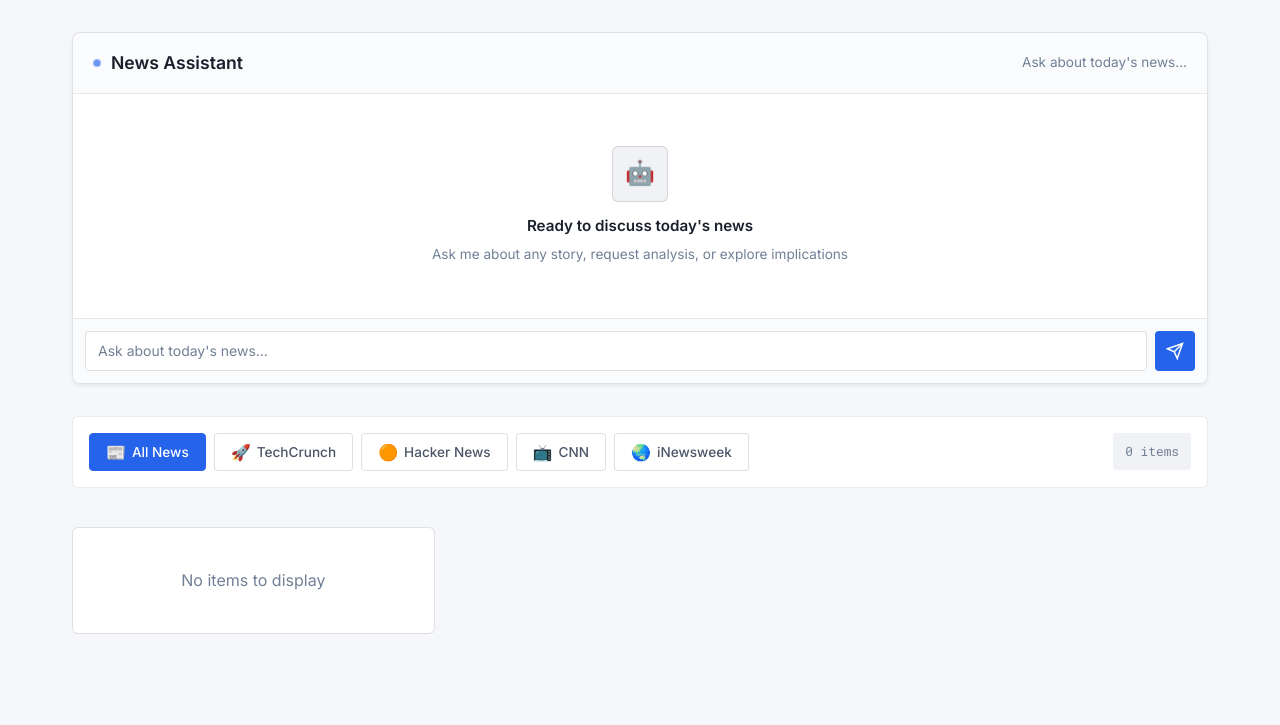
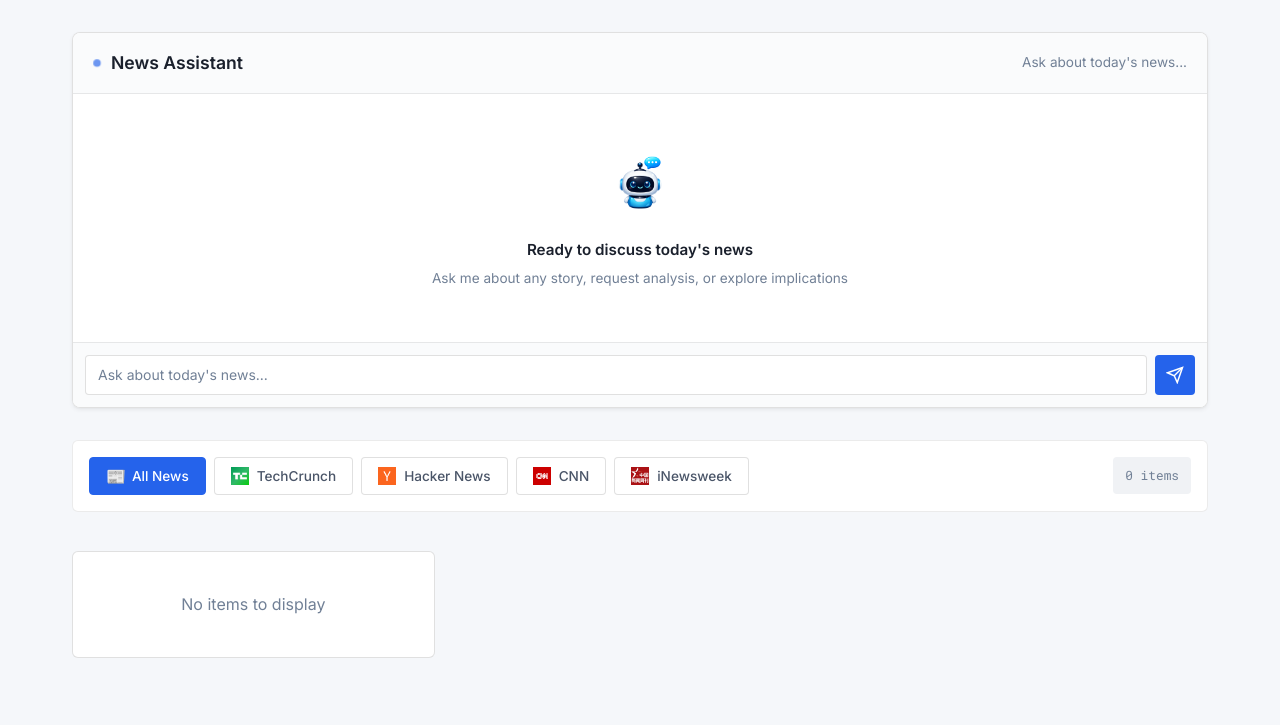
Before and after one commit to YuHuang0525/daily-news-agent, a Flask app: page / in a window 1280 px wide. Shown: the part 244-969 px from the top of the page. Run offline with Flask 3, Linux system fonts and the light colour scheme; data that the repository does not hold is empty.

Commit message:
enhance: update icons

```diff
--- a/static/app.js
+++ b/static/app.js
@@ -64,20 +64,39 @@ const createCard = (item, index) => {
   card.dataset.source = item.source || "";
 
   const credClass = item.credibility_label || "medium";
-  const sourceInitials = (item.source || "N/A").substring(0, 2).toUpperCase();
+  const sourceName = item.source || "Unknown";
+
+  // Map source names to logo filenames
+  const sourceLogos = {
+    "TechCrunch": "techcrunch.png",
+    "Hacker News": "hackernews.png",
+    "CNN": "cnn.png",
+    "iNewsweek": "inewsweek.png",
+    "Washington Post": "wapo.png"
+  };
+
+  const logoFile = sourceLogos[sourceName];
+  const sourceIconHTML = logoFile
+    ? `<img src="/static/icons/${logoFile}" alt="${sourceName}" class="source-logo" />`
+    : `<div class="source-icon-text">${sourceName.substring(0, 2).toUpperCase()}</div>`;
 
   const tags = (item.tags || [])
     .slice(0, 3)
     .map((tag) => `<span class="tag">${escapeHtml(tag)}</span>`)
     .join("");
 
+  // Only show badge for low credibility
+  const credBadgeHTML = credClass === 'low'
+    ? `<span class="cred-badge ${credClass}">${credClass}</span>`
+    : '';
+
   card.innerHTML = `
     <div class="card-header">
       <div class="card-source">
-        <div class="source-icon">${sourceInitials}</div>
+        ${sourceIconHTML}
         <span class="source-name">${escapeHtml(item.source || "Unknown")}</span>
       </div>
-      <span class="cred-badge ${credClass}">${credClass}</span>
+      ${credBadgeHTML}
     </div>
     <div class="card-content">
       <div class="card-title-row">
--- a/static/styles.css
+++ b/static/styles.css
@@ -257,16 +257,19 @@ main {
 }
 
 .chat-welcome-icon {
-  width: 56px;
-  height: 56px;
-  border-radius: var(--radius-md);
-  background: var(--bg-hover);
-  border: 1px solid var(--border-medium);
+  width: 80px;
+  height: 80px;
   display: flex;
   align-items: center;
   justify-content: center;
   margin: 0 auto 12px;
   font-size: 1.5rem;
+}
+
+.chat-robot-icon {
+  width: 80px;
+  height: 80px;
+  object-fit: contain;
 }
 
 .chat-welcome h4 {
@@ -431,6 +434,23 @@ main {
   font-size: 1rem;
 }
 
+.tab-icon-img {
+  width: 18px;
+  height: 18px;
+  object-fit: contain;
+  vertical-align: middle;
+  margin-right: 2px;
+}
+
+.tab-icon-fallback {
+  font-size: 1rem;
+  vertical-align: middle;
+}
+
+.tab-label {
+  vertical-align: middle;
+}
+
 .filter-info {
   font-family: 'Roboto Mono', monospace;
   font-size: 0.8rem;
@@ -490,7 +510,17 @@ main {
   gap: 8px;
 }
 
-.source-icon {
+.source-logo {
+  width: 24px;
+  height: 24px;
+  border-radius: 4px;
+  object-fit: contain;
+  background: var(--bg-secondary);
+  border: 1px solid var(--border-medium);
+  padding: 2px;
+}
+
+.source-icon-text {
   width: 24px;
   height: 24px;
   border-radius: 4px;
--- a/templates/index.html
+++ b/templates/index.html
@@ -46,7 +46,9 @@
           </div>
           <div class="chat-messages" id="chat-messages">
             <div class="chat-welcome">
-              <div class="chat-welcome-icon">🤖</div>
+              <div class="chat-welcome-icon">
+                <img src="/static/icons/robot_icon.png" alt="AI Assistant" class="chat-robot-icon" />
+              </div>
               <h4>Ready to discuss today's news</h4>
               <p>Ask me about any story, request analysis, or explore implications</p>
             </div>
@@ -77,16 +79,24 @@
             <span class="tab-icon">📰</span> All News
           </button>
           <button class="filter-tab" data-source="TechCrunch">
-            <span class="tab-icon">🚀</span> TechCrunch
+            <img src="/static/icons/techcrunch.png" alt="TechCrunch" class="tab-icon-img" onerror="this.style.display='none'; this.nextElementSibling.style.display='inline';" />
+            <span class="tab-icon-fallback" style="display:none;">🚀</span>
+            <span class="tab-label">TechCrunch</span>
           </button>
           <button class="filter-tab" data-source="Hacker News">
-            <span class="tab-icon">🟠</span> Hacker News
+            <img src="/static/icons/hackernews.png" alt="Hacker News" class="tab-icon-img" onerror="this.style.display='none'; this.nextElementSibling.style.display='inline';" />
+            <span class="tab-icon-fallback" style="display:none;">🟠</span>
+            <span class="tab-label">Hacker News</span>
           </button>
           <button class="filter-tab" data-source="CNN">
-            <span class="tab-icon">📺</span> CNN
+            <img src="/static/icons/cnn.png" alt="CNN" class="tab-icon-img" onerror="this.style.display='none'; this.nextElementSibling.style.display='inline';" />
+            <span class="tab-icon-fallback" style="display:none;">📺</span>
+            <span class="tab-label">CNN</span>
           </button>
           <button class="filter-tab" data-source="iNewsweek">
-            <span class="tab-icon">🌏</span> iNewsweek
+            <img src="/static/icons/inewsweek.png" alt="iNewsweek" class="tab-icon-img" onerror="this.style.display='none'; this.nextElementSibling.style.display='inline';" />
+            <span class="tab-icon-fallback" style="display:none;">🌏</span>
+            <span class="tab-label">iNewsweek</span>
           </button>
         </div>
         <div class="filter-info">
```
Also changed, not shown: static/icons/cnn.png (added), static/icons/hackernews.png (added), static/icons/inewsweek.png (added), static/icons/robot_icon.png (added), static/icons/techcrunch.png (added).
